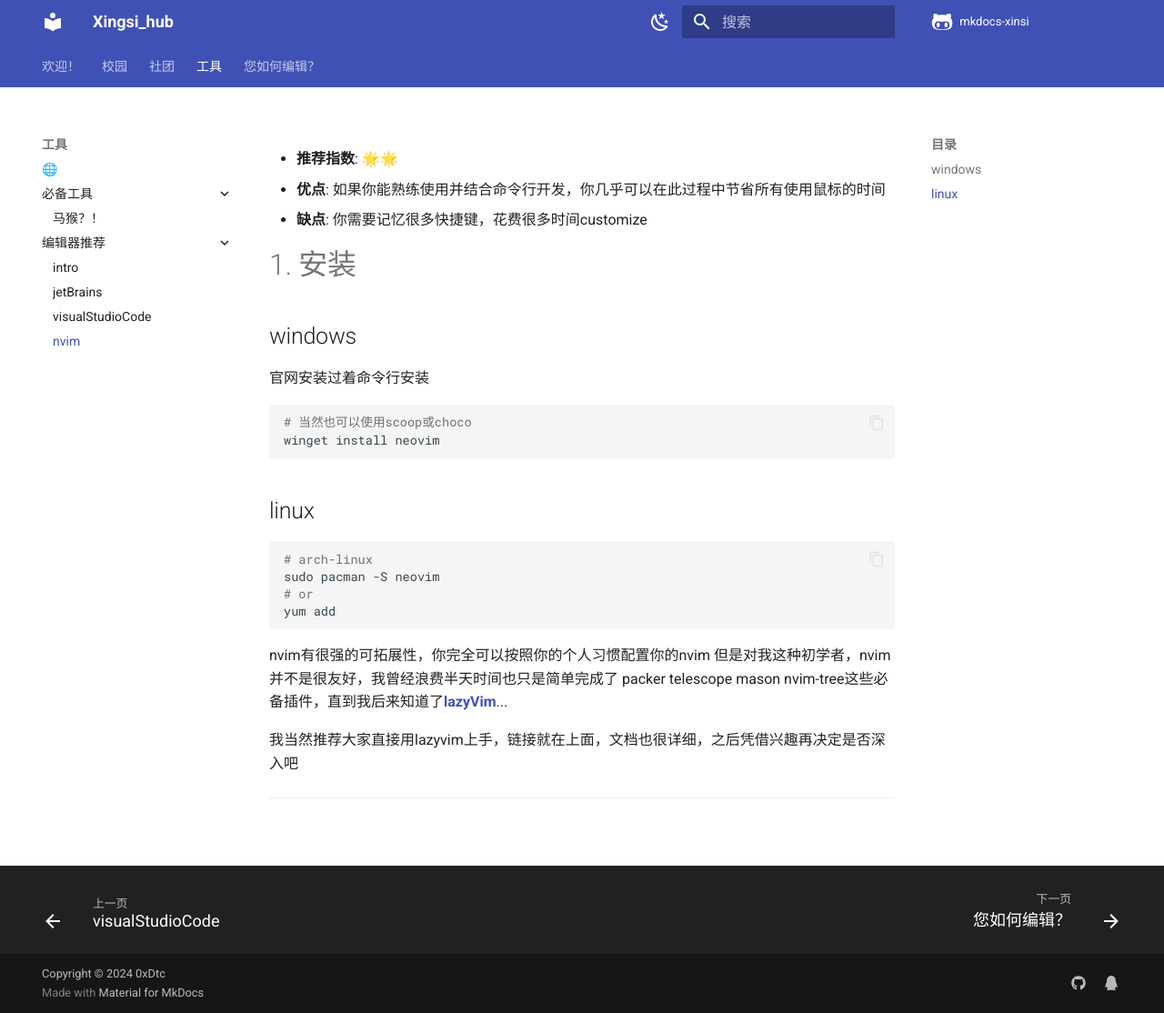
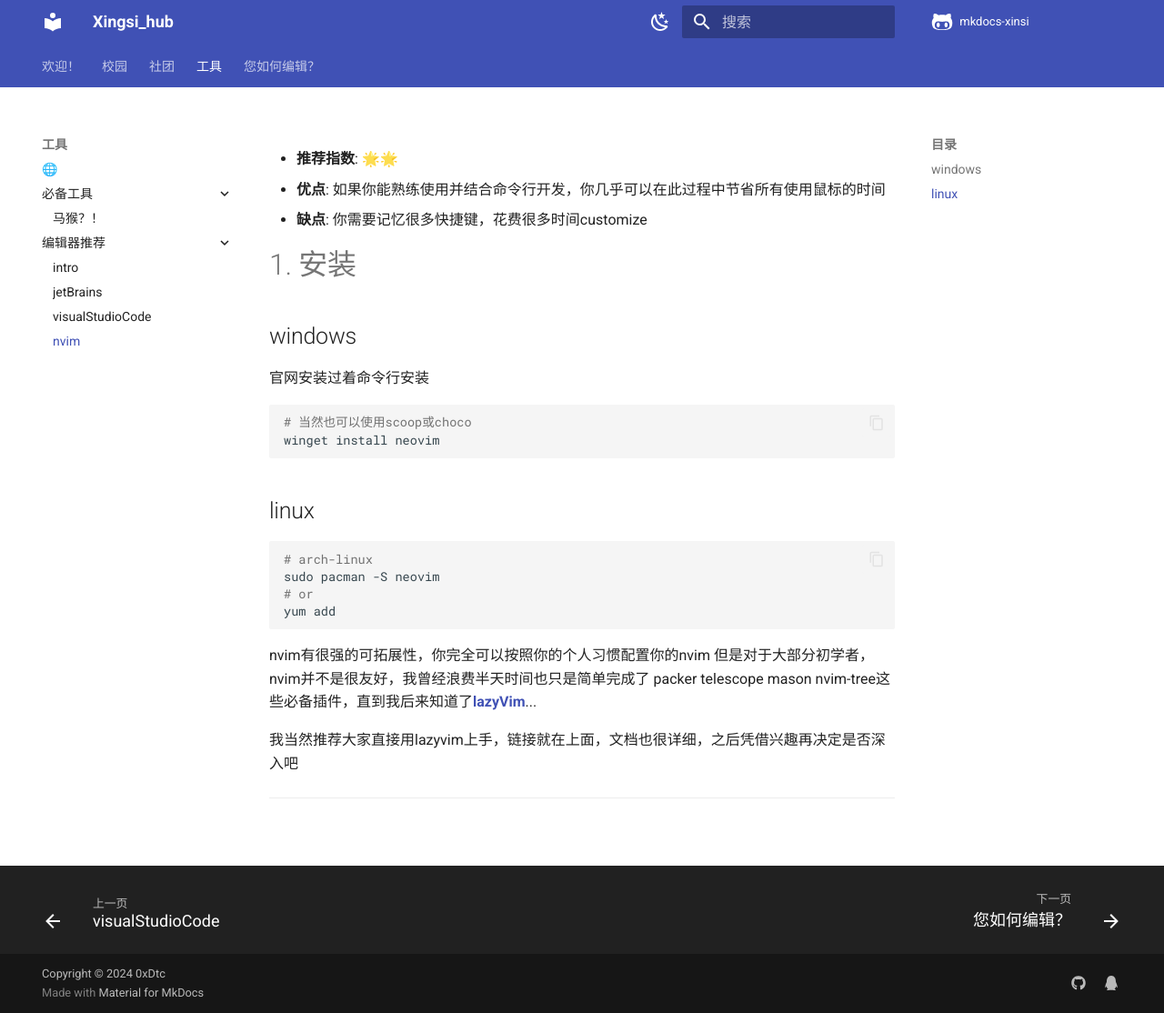
Before and after one commit to disjfjdizmfnkf/mkdocs-xingsi, an MkDocs documentation site: the page built from docs/editorRecommend/nvim.md, in a window 1280 px wide and 1114 px high. Shown: the whole window at 91% size. Built offline with MkDocs 1.6.1 and Material for MkDocs 9.7.7, drawn with Linux system fonts in a browser that asks for light colours; comment, search, counter and statistics services are not loaded.

Commit message:
fix: 修改措辞

````diff
--- a/docs/editorRecommend/nvim.md
+++ b/docs/editorRecommend/nvim.md
@@ -27,6 +27,6 @@ yum add
 ```
 
 nvim有很强的可拓展性，你完全可以按照你的个人习惯配置你的nvim
-但是对我这种初学者，nvim并不是很友好，我曾经浪费半天时间也只是简单完成了 packer telescope mason nvim-tree这些必备插件，直到我后来知道了[**lazyVim**](https://www.lazyvim.org/|200)...
+但是对于大部分初学者，nvim并不是很友好，我曾经浪费半天时间也只是简单完成了 packer telescope mason nvim-tree这些必备插件，直到我后来知道了[**lazyVim**](https://www.lazyvim.org/|200)...
 
 我当然推荐大家直接用lazyvim上手，链接就在上面，文档也很详细，之后凭借兴趣再决定是否深入吧
````
